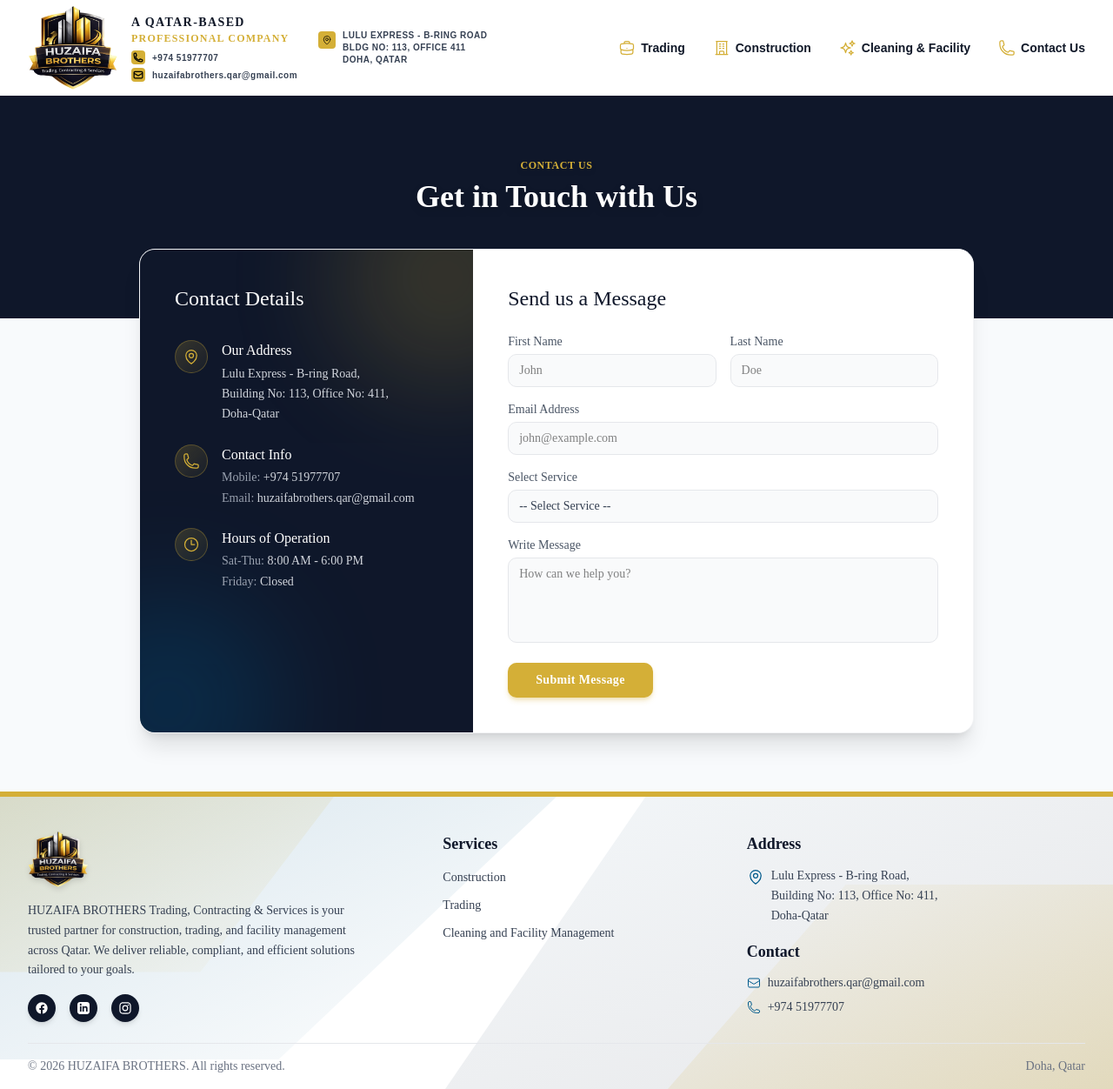
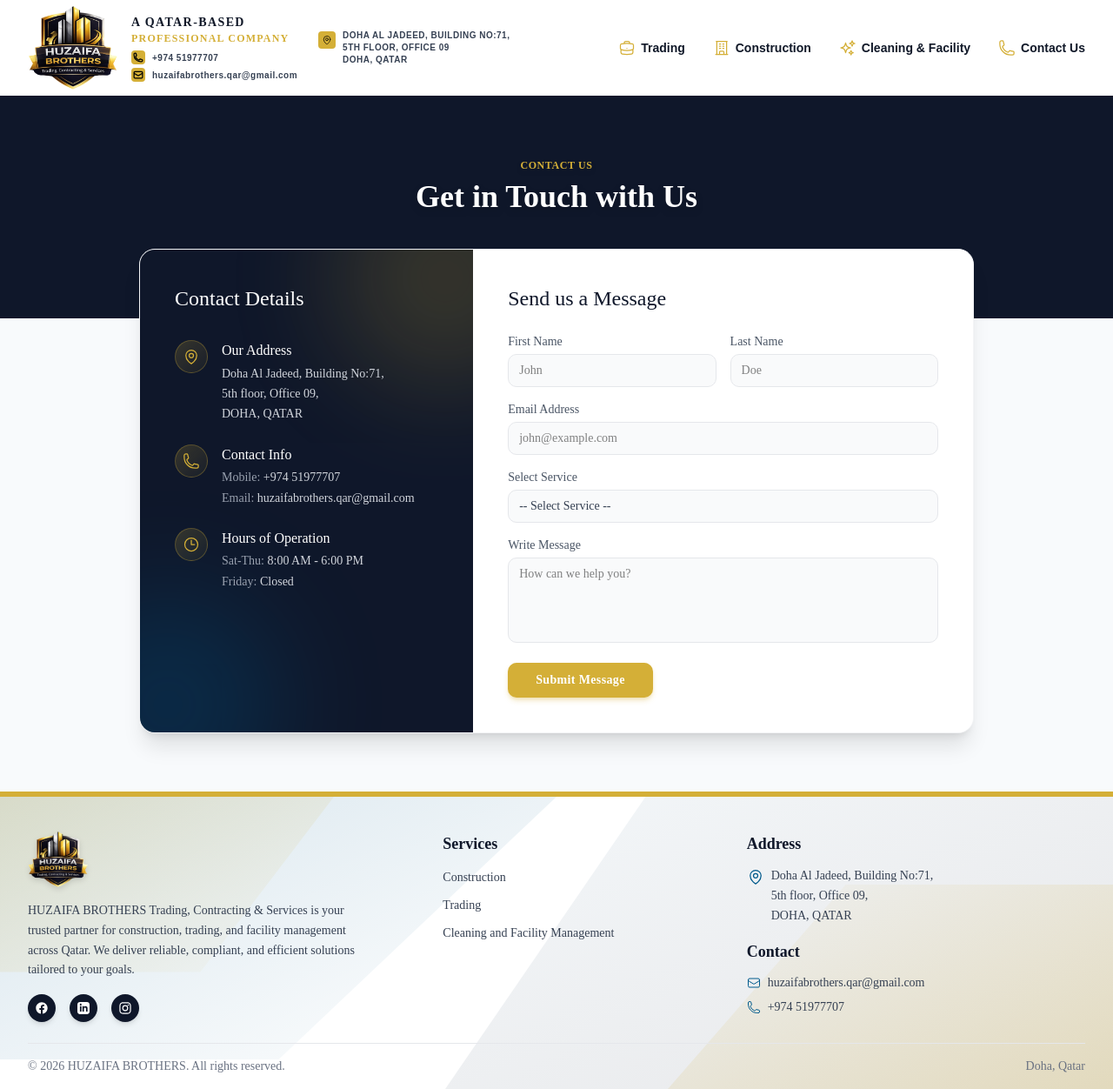
Before and after one commit to muhammedsuhailkm/huzaifa-web, a Next.js app: page /Contact-us in a window 1280 px wide. Shown: the whole page at 87% size. Built offline with nearby package versions, Linux system fonts and the light colour scheme.

Commit message:
completed 1st phase

```diff
--- a/app/Contact-us/page.jsx
+++ b/app/Contact-us/page.jsx
@@ -54,9 +54,9 @@
                 <div>
                   <h4 className="text-base font-medium text-white mb-1" style={{ fontFamily: 'Playfair Display, serif' }}>Our Address</h4>
                   <p className="text-gray-300 text-sm leading-relaxed font-light">
-                    Lulu Express - B-ring Road,<br />
-                    Building No: 113, Office No: 411,<br />
-                    Doha-Qatar
+                    Doha Al Jadeed, Building No:71,<br />
+                    5th floor, Office 09,<br />
+                    DOHA, QATAR
                   </p>
                 </div>
               </div>
--- a/components/Footer.jsx
+++ b/components/Footer.jsx
@@ -88,9 +88,9 @@
               <li className="flex items-start gap-2 text-gray-700 font-medium text-sm leading-relaxed">
                 <MapPinIcon className="w-5 h-5 text-[#005a8c] flex-shrink-0 mt-0.5" />
                 <span>
-                  Lulu Express - B-ring Road,<br />
-                  Building No: 113, Office No: 411,<br />
-                  Doha-Qatar
+                  Doha Al Jadeed, Building No:71,<br />
+                  5th floor, Office 09,<br />
+                  DOHA, QATAR
                 </span>
               </li>
             </ul>
--- a/components/Header.jsx
+++ b/components/Header.jsx
@@ -88,11 +88,11 @@
                 <MapPinIcon className="size-2 sm:size-3 text-black flex-shrink-0" />
               </div>
               <span>
-                Lulu Express - B-ring Road
+                Doha Al Jadeed, Building No:71,
                 <br />
-                Bldg No: 113, Office 411
+                5th floor, Office 09
                 <br />
-                Doha, Qatar
+                DOHA, QATAR
               </span>
             </div>
           </div>
```
